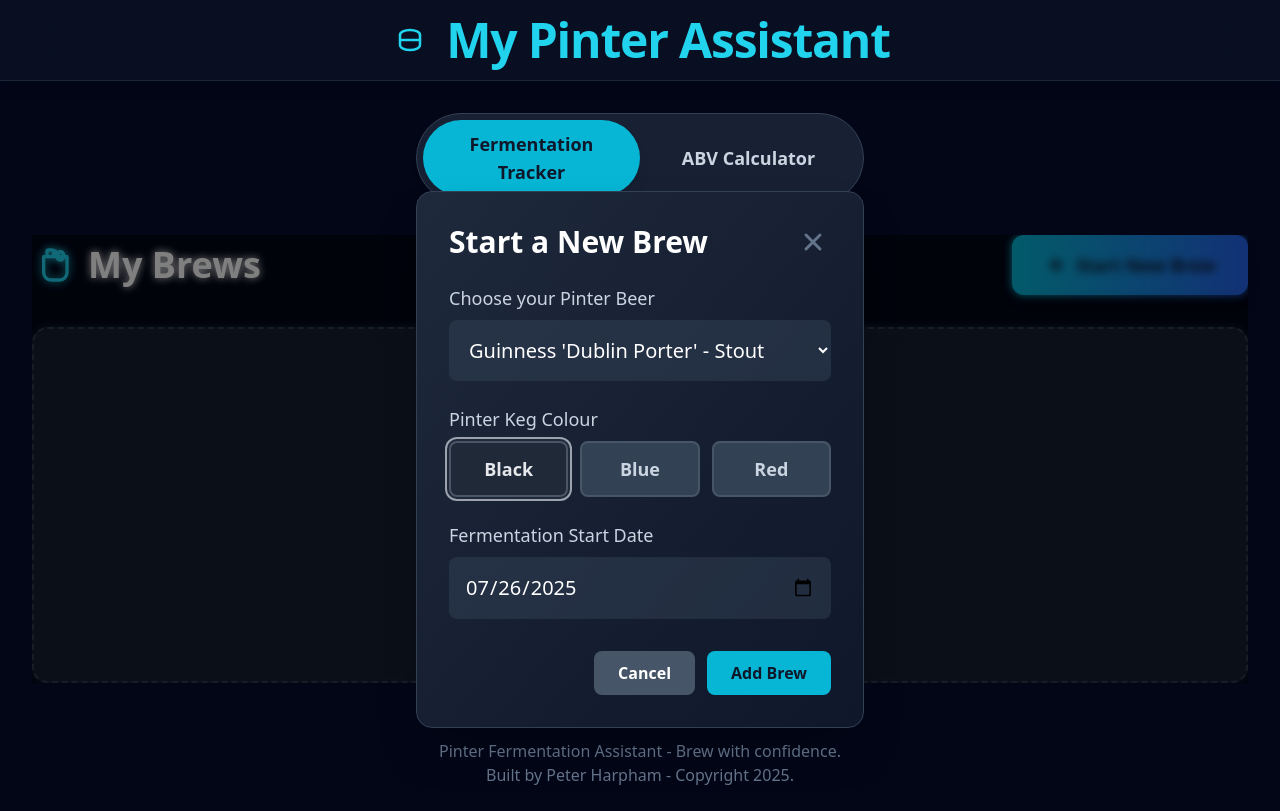
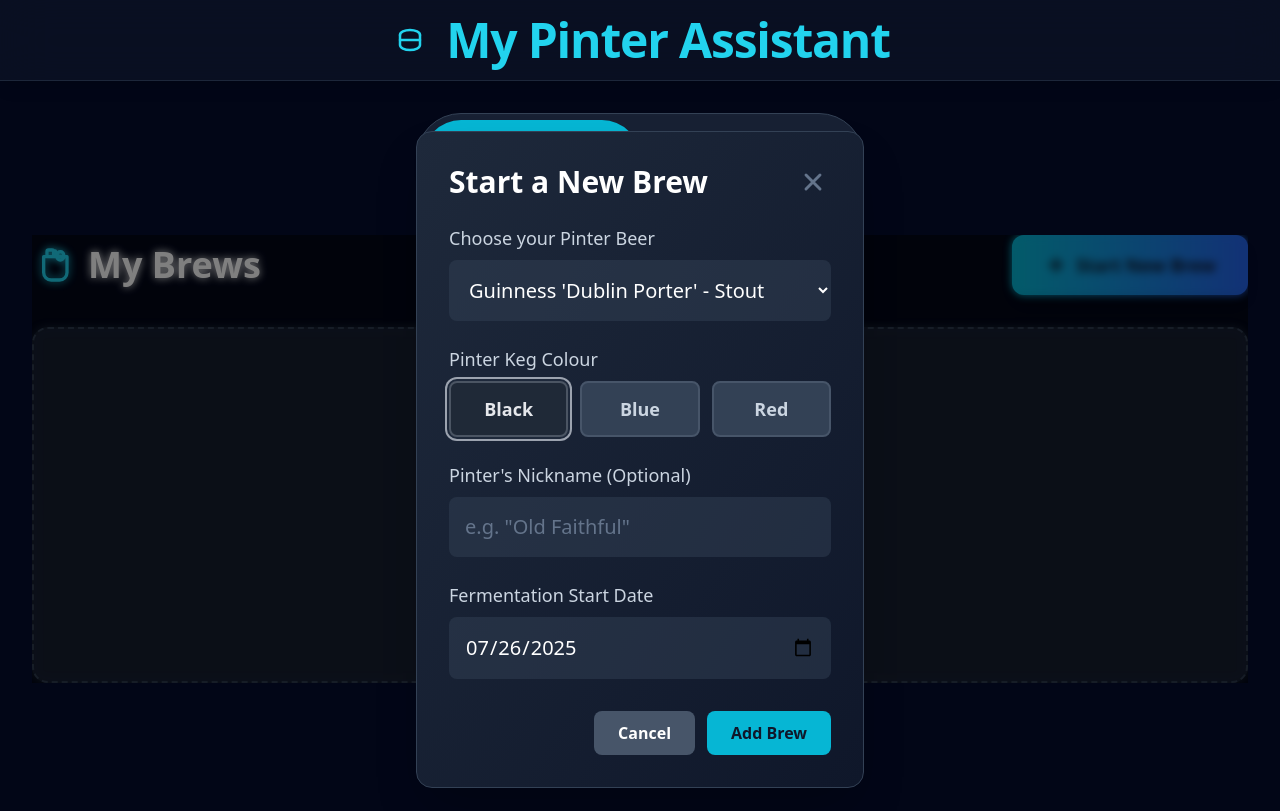
Before and after one commit to cookingfat/pinterfermentingassistant2, a React (Vite) app: page / in a window 1280 px wide. Both pictures are taken after a click on the button "Start New Brew". Built offline with nearby package versions, Linux system fonts and the light colour scheme.

Commit message:
feat: Add keg nickname functionality

```diff
--- a/src/App.tsx
+++ b/src/App.tsx
@@ -1,3 +1,4 @@
+
 import React, { useState, useEffect } from 'react';
 import { PINTER_PRODUCTS } from './constants';
 import { AppView } from './types';
@@ -28,6 +29,7 @@
               conditioningStartDate: savedBeer.conditioningStartDate,
               status: savedBeer.status,
               kegColor: savedBeer.kegColor,
+              kegNickname: savedBeer.kegNickname,
             };
           }
           // If a product was removed from constants, we filter it out
@@ -49,7 +51,7 @@
     }
   }, [trackedBeers]);
 
-  const addBeerToTrack = (productId, fermentationStartDate, kegColor) => {
+  const addBeerToTrack = (productId, fermentationStartDate, kegColor, kegNickname) => {
     const product = PINTER_PRODUCTS.find(p => p.id === productId);
     if (product) {
       const newBeer = {
@@ -59,6 +61,7 @@
         conditioningStartDate: null,
         status: 'fermenting',
         kegColor: kegColor,
+        kegNickname: kegNickname,
       };
       setTrackedBeers(prevBeers => [...prevBeers, newBeer]);
     }
--- a/src/components/BeerCard.tsx
+++ b/src/components/BeerCard.tsx
@@ -1,3 +1,4 @@
+
 import React, { useState, useMemo, useEffect } from 'react';
 import Timer from './Timer';
 import Modal from './Modal';
@@ -96,13 +97,18 @@
 
           <div className="flex items-center justify-between mb-4">
             <p className="text-lg text-slate-300 shadow-black [text-shadow:_1px_1px_3px_var(--tw-shadow-color)]">{beer.style} - {beer.abv}% ABV</p>
-            <div className="flex items-center gap-2" title={`${beer.kegColor} Keg`}>
-                <span className={`w-4 h-4 rounded-full border-2 ${
-                    beer.kegColor === 'black' ? 'bg-gray-700 border-gray-500' :
-                    beer.kegColor === 'blue' ? 'bg-blue-500 border-blue-300' :
-                    'bg-red-500 border-red-300'
-                }`}></span>
-                <span className="text-base font-semibold text-slate-200 capitalize shadow-black [text-shadow:_1px_1px_3px_var(--tw-shadow-color)]">{beer.kegColor}</span>
+            <div className="text-right">
+                <div className="flex items-center gap-2 justify-end" title={`${beer.kegColor} Keg`}>
+                    <span className={`w-4 h-4 rounded-full border-2 ${
+                        beer.kegColor === 'black' ? 'bg-gray-700 border-gray-500' :
+                        beer.kegColor === 'blue' ? 'bg-blue-500 border-blue-300' :
+                        'bg-red-500 border-red-300'
+                    }`}></span>
+                    <span className="text-base font-semibold text-slate-200 capitalize shadow-black [text-shadow:_1px_1px_3px_var(--tw-shadow-color)]">{beer.kegColor} Keg</span>
+                </div>
+                {beer.kegNickname && (
+                    <p className="text-sm text-slate-400 italic shadow-black [text-shadow:_1px_1px_3px_var(--tw-shadow-color)]">"{beer.kegNickname}"</p>
+                )}
             </div>
           </div>
 
--- a/src/components/FermentationTracker.tsx
+++ b/src/components/FermentationTracker.tsx
@@ -1,3 +1,4 @@
+
 import React, { useState } from 'react';
 import { PINTER_PRODUCTS } from '../constants';
 import BeerCard from './BeerCard';
@@ -14,16 +15,18 @@
   const [selectedBeerId, setSelectedBeerId] = useState(PINTER_PRODUCTS[0]?.id || '');
   const [startDate, setStartDate] = useState(new Date().toISOString().split('T')[0]);
   const [kegColor, setKegColor] = useState('black');
+  const [kegNickname, setKegNickname] = useState('');
 
   const handleSubmit = (e) => {
     e.preventDefault();
     if (selectedBeerId && startDate) {
-      onAddBeer(selectedBeerId, startDate, kegColor);
+      onAddBeer(selectedBeerId, startDate, kegColor, kegNickname);
       setIsModalOpen(false);
       // Reset form
       setSelectedBeerId(PINTER_PRODUCTS[0]?.id || '');
       setStartDate(new Date().toISOString().split('T')[0]);
       setKegColor('black');
+      setKegNickname('');
     }
   };
 
@@ -117,6 +120,20 @@
             </div>
 
             <div>
+              <label htmlFor="keg-nickname" className="block text-lg font-medium text-slate-300 mb-2">
+                Pinter's Nickname (Optional)
+              </label>
+              <input
+                id="keg-nickname"
+                type="text"
+                placeholder="e.g. &quot;Old Faithful&quot;"
+                value={kegNickname}
+                onChange={e => setKegNickname(e.target.value)}
+                className="w-full text-xl bg-slate-700/50 border-slate-600 rounded-lg p-4 text-white placeholder-slate-500 focus:ring-2 focus:ring-cyan-500 focus:border-cyan-500 transition"
+              />
+            </div>
+
+            <div>
               <label htmlFor="start-date" className="block text-lg font-medium text-slate-300 mb-2">
                 Fermentation Start Date
               </label>
```
Also changed, not shown: 2 other files (tests, documents, lock files or other folders).
